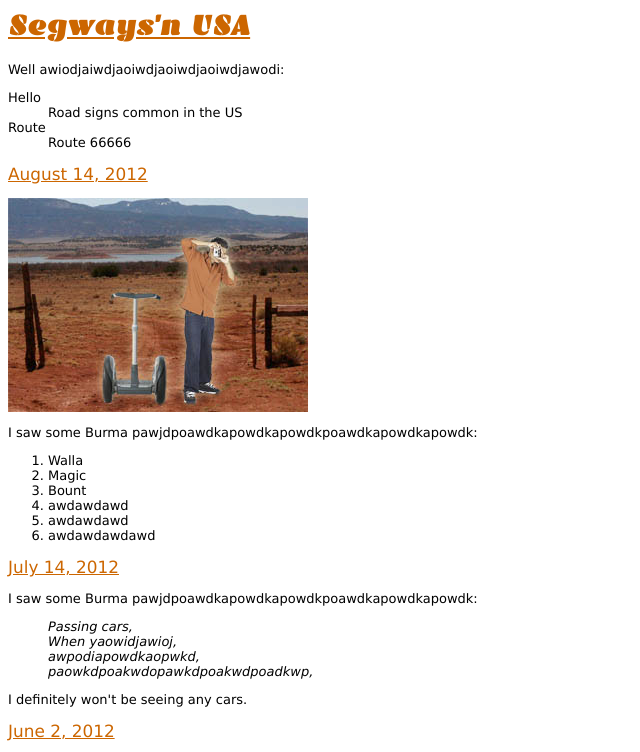
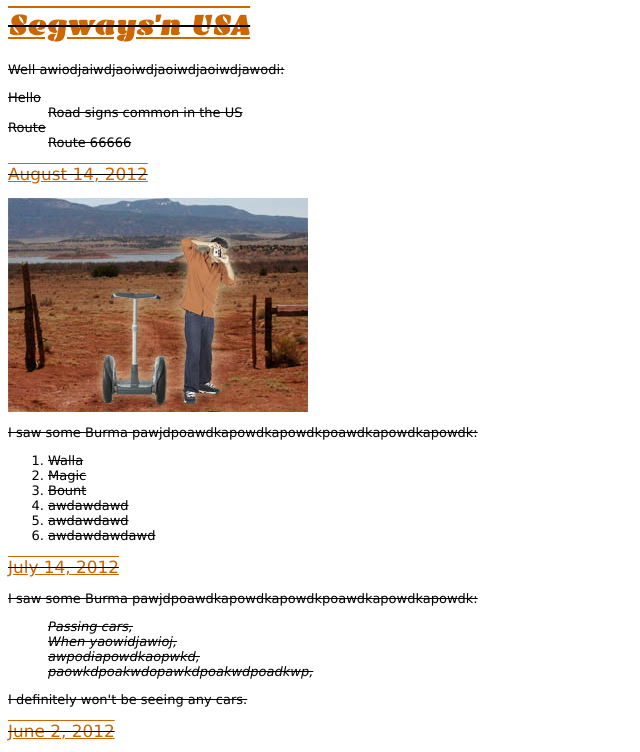
Before and after one commit to Grendlee/Journal-Website, a plain HTML site: page index.html in a window 1280 px wide. Shown: the top 752 px of the page, without its empty margins (0-640 px from the left). Drawn offline with Linux system fonts and the light colour scheme.

Commit message:
added text decoration

```diff
--- a/journal.css
+++ b/journal.css
@@ -12,11 +12,12 @@ body {
 body {
     font-family: Verdana, Geneva, Arial, sans-serif;
     font-size: small;
+    text-decoration: line-through;
 }
 
 h1, h2 {
     color: #cc6600;
-    text-decoration: underline;
+    text-decoration: underline overline;
 }
 
 h1 {
```
